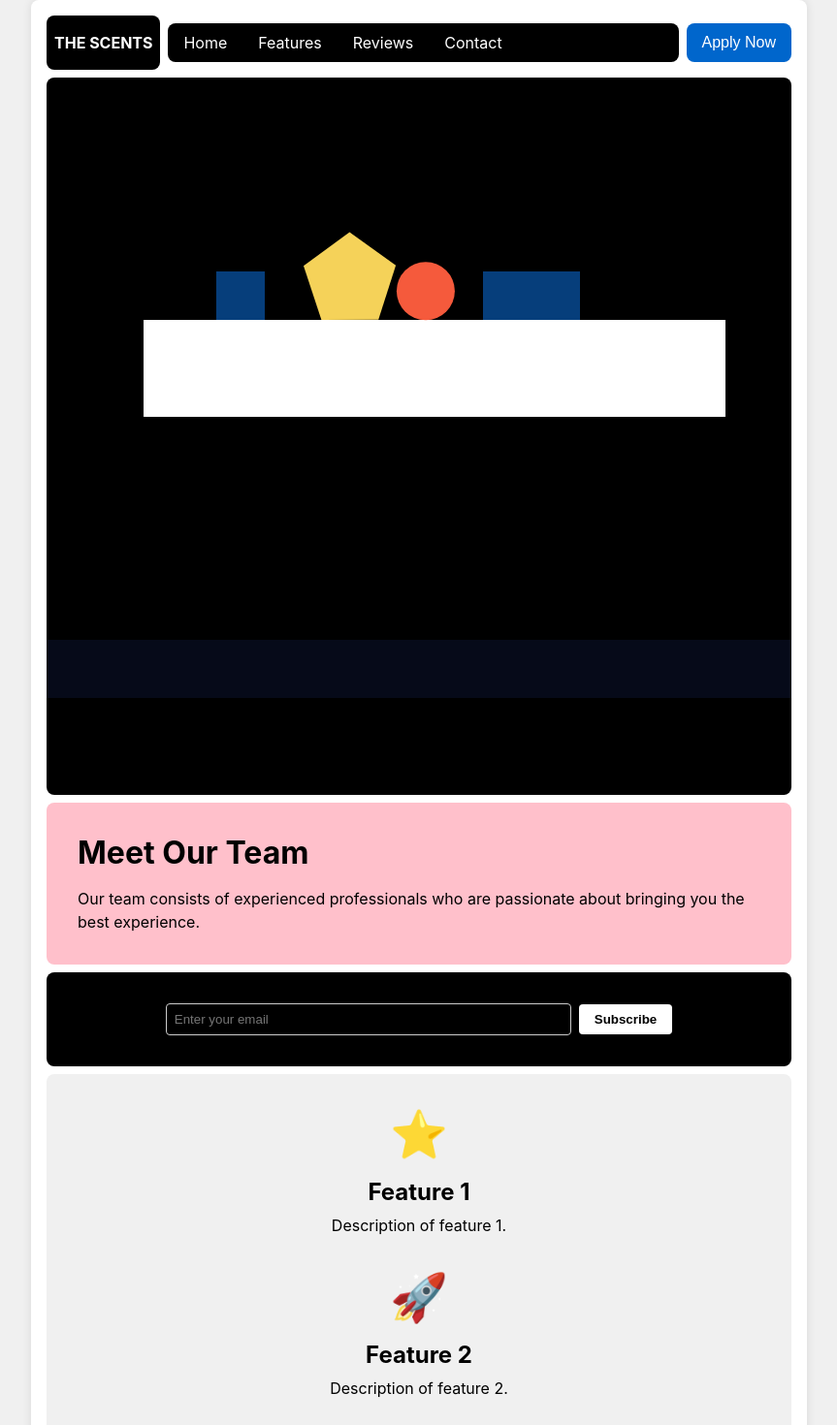
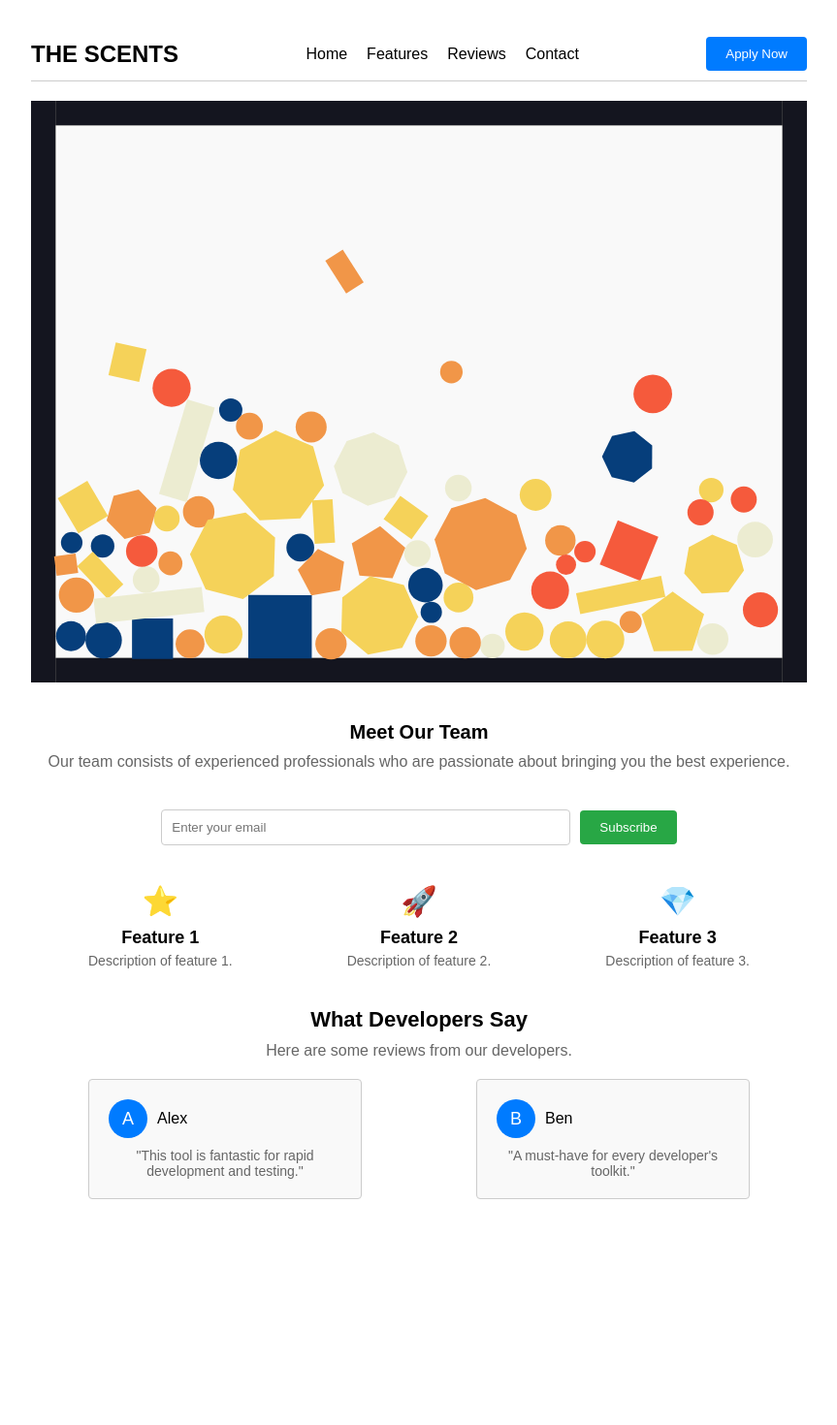
Before and after one commit to bigmacfive/LandingPage, a React (Create React App) app: page / in a window 1280 px wide. Shown: the top 1470 px of the page at 97% size, without its empty margins (208-1071 px from the left). After the commit the page ends 1265 px from the top, so only its background shows below. Built offline with nearby package versions, Linux system fonts and the light colour scheme.

Commit message:
make fluent

```diff
--- a/src/LandingPage.js
+++ b/src/LandingPage.js
@@ -1,69 +1,111 @@
-import React, { useState, useEffect, useRef } from 'react';
+import React, { useEffect, useRef } from 'react';
 import Matter from 'matter-js';
-import './index.css'; // CSS 파일 임포트
+import './index.css'; // 스타일 파일 임포트
 
 const LandingPage = () => {
-  const [isMobile, setIsMobile] = useState(window.innerWidth <= 500);
-  const [fontSize, setFontSize] = useState(16);
-  const [email, setEmail] = useState('');
   const sceneRef = useRef(null);
-  const engineRef = useRef(null);
-
-  useEffect(() => {
-    const handleResize = () => {
-      setIsMobile(window.innerWidth <= 500);
-      setFontSize(Math.max(12, Math.min(16, window.innerWidth / 50)));
-    };
-
-    window.addEventListener('resize', handleResize);
-    handleResize();
-    return () => window.removeEventListener('resize', handleResize);
-  }, []);
 
   useEffect(() => {
     const Engine = Matter.Engine,
           Render = Matter.Render,
           Runner = Matter.Runner,
-          Bodies = Matter.Bodies,
+          Body = Matter.Body,
+          Events = Matter.Events,
           Composite = Matter.Composite,
+          Composites = Matter.Composites,
+          Common = Matter.Common,
+          MouseConstraint = Matter.MouseConstraint,
           Mouse = Matter.Mouse,
-          MouseConstraint = Matter.MouseConstraint;
+          Bodies = Matter.Bodies;
 
-    engineRef.current = Engine.create();
+    // create engine
+    const engine = Engine.create(),
+          world = engine.world;
+
+    // create renderer
     const render = Render.create({
       element: sceneRef.current,
-      engine: engineRef.current,
+      engine: engine,
       options: {
-        width: sceneRef.current.clientWidth,
-        height: sceneRef.current.clientHeight,
-        wireframes: false,
-        background: 'black'
+        width: 800,
+        height: 600,
+        background: 'transparent',
+        wireframes: false
       }
     });
 
-    const ground = Bodies.rectangle(400, 610, 810, 60, { isStatic: true, render: { fillStyle: '#060a19' } });
-    const text = Bodies.rectangle(400, 300, 600, 100, {
-      isStatic: true,
-      render: {
-        fillStyle: 'white',
-        text: {
-          content: 'THE SCENTS',
-          color: 'white',
-          size: 80,
-          family: "'IBM Plex Mono', monospace"
+    Render.run(render);
+
+    // create runner
+    const runner = Runner.create();
+    Runner.run(runner, engine);
+
+    // add boundaries
+    Composite.add(world, [
+      Bodies.rectangle(400, 0, 800, 50, { isStatic: true }),
+      Bodies.rectangle(400, 600, 800, 50, { isStatic: true }),
+      Bodies.rectangle(800, 300, 50, 600, { isStatic: true }),
+      Bodies.rectangle(0, 300, 50, 600, { isStatic: true })
+    ]);
+
+    const explosion = function(engine, delta) {
+      const timeScale = (1000 / 60) / delta;
+      const bodies = Composite.allBodies(engine.world);
+
+      for (let i = 0; i < bodies.length; i++) {
+        const body = bodies[i];
+
+        if (!body.isStatic && body.position.y >= 500) {
+          const forceMagnitude = (0.05 * body.mass) * timeScale;
+
+          Body.applyForce(body, body.position, {
+            x: (forceMagnitude + Common.random() * forceMagnitude) * Common.choose([1, -1]),
+            y: -forceMagnitude + Common.random() * -forceMagnitude
+          });
         }
+      }
+    };
+
+    let timeScaleTarget = 1,
+        lastTime = Common.now();
+
+    Events.on(engine, 'afterUpdate', function(event) {
+      const timeScale = (event.delta || (1000 / 60)) / 1000;
+
+      engine.timing.timeScale += (timeScaleTarget - engine.timing.timeScale) * 12 * timeScale;
+
+      if (Common.now() - lastTime >= 2000) {
+        timeScaleTarget = timeScaleTarget < 1 ? 1 : 0;
+        explosion(engine, event.delta);
+        lastTime = Common.now();
       }
     });
 
-    const pentagon = Bodies.polygon(300, 100, 5, 50);
-    const rectangle = Bodies.rectangle(500, 100, 100, 50);
-    const circle = Bodies.circle(400, 100, 30);
-    const square = Bodies.rectangle(200, 100, 50, 50);
+    const bodyOptions = {
+      frictionAir: 0,
+      friction: 0.0001,
+      restitution: 0.8
+    };
 
-    Composite.add(engineRef.current.world, [ground, text, pentagon, rectangle, circle, square]);
+    Composite.add(world, Composites.stack(20, 100, 15, 3, 20, 40, function(x, y) {
+      return Bodies.circle(x, y, Common.random(10, 20), bodyOptions);
+    }));
 
-    const mouse = Mouse.create(render.canvas);
-    const mouseConstraint = MouseConstraint.create(engineRef.current, {
+    Composite.add(world, Composites.stack(50, 50, 8, 3, 0, 0, function(x, y) {
+      switch (Math.round(Common.random(0, 1))) {
+        case 0:
+          if (Common.random() < 0.8) {
+            return Bodies.rectangle(x, y, Common.random(20, 50), Common.random(20, 50), bodyOptions);
+          } else {
+            return Bodies.rectangle(x, y, Common.random(80, 120), Common.random(20, 30), bodyOptions);
+          }
+        case 1:
+          return Bodies.polygon(x, y, Math.round(Common.random(4, 8)), Common.random(20, 50), bodyOptions);
+      }
+    }));
+
+    const mouse = Mouse.create(render.canvas),
+          mouseConstraint = MouseConstraint.create(engine, {
             mouse: mouse,
             constraint: {
               stiffness: 0.2,
@@ -73,262 +115,98 @@ const LandingPage = () => {
             }
           });
 
-    Composite.add(engineRef.current.world, mouseConstraint);
+    Composite.add(world, mouseConstraint);
+
     render.mouse = mouse;
 
-    Matter.Runner.run(engineRef.current);
-    Render.run(render);
+    Render.lookAt(render, {
+      min: { x: 0, y: 0 },
+      max: { x: 800, y: 600 }
+    });
 
     return () => {
       Render.stop(render);
-      Engine.clear(engineRef.current);
+      Runner.stop(runner);
     };
   }, []);
 
-  const handleSubmit = (e) => {
-    e.preventDefault();
-    console.log('Email submitted:', email);
-    setEmail('');
-  };
-
-  const styles = {
-    header: {
-      display: 'flex',
-      justifyContent: 'space-between',
-      alignItems: 'center',
-      backgroundColor: 'white',
-      gap: '0.5rem',
-    },
-    title: {
-      fontSize: `${fontSize}px`,
-      fontWeight: 'bold',
-      padding: '0.5rem',
-      backgroundColor: 'black',
-      color: 'white',
-      borderRadius: '8px',
-      height: '40px',
-      display: 'flex',
-      alignItems: 'center',
-      whiteSpace: 'nowrap',
-    },
-    nav: {
-      display: isMobile ? 'none' : 'flex',
-      alignItems: 'center',
-      backgroundColor: 'black',
-      color: 'white',
-      borderRadius: '8px',
-      height: '40px',
-      overflow: 'hidden',
-      flexGrow: 1,
-    },
-    navItem: {
-      padding: '0 1rem',
-      cursor: 'pointer',
-      height: '100%',
-      display: 'flex',
-      alignItems: 'center',
-    },
-    applyButton: {
-      padding: '0 1rem',
-      backgroundColor: '#0066cc',
-      color: 'white',
-      border: 'none',
-      cursor: 'pointer',
-      borderRadius: '8px',
-      height: '40px',
-      fontSize: `${fontSize}px`,
-      whiteSpace: 'nowrap',
-    },
-    main: {
-      height: 'calc(100vh - 60px)',
-      marginTop: '0.5rem',
-      borderRadius: '8px',
-      overflow: 'hidden',
-    },
-    teamIntro: {
-      backgroundColor: '#FFC0CB',
-      padding: '2rem',
-      marginTop: '0.5rem',
-      borderRadius: '8px',
-    },
-    teamTitle: {
-      fontSize: '2rem',
-      fontWeight: 'bold',
-      marginBottom: '1rem',
-    },
-    teamDescription: {
-      fontSize: '1rem',
-      lineHeight: '1.5',
-    },
-    emailForm: {
-      backgroundColor: 'black',
-      color: 'white',
-      padding: '2rem',
-      marginTop: '0.5rem',
-      borderRadius: '8px',
-      textAlign: 'center',
-    },
-    emailInput: {
-      width: '100%',
-      maxWidth: '400px',
-      padding: '0.5rem',
-      marginRight: '0.5rem',
-      borderRadius: '4px',
-      border: '1px solid #ccc',
-      backgroundColor: 'black',
-      color: 'white',
-    },
-    emailButton: {
-      padding: '0.5rem 1rem',
-      backgroundColor: 'white',
-      color: 'black',
-      border: 'none',
-      borderRadius: '4px',
-      cursor: 'pointer',
-      fontWeight: 'bold',
-    },
-    featuresSection: {
-      backgroundColor: '#f0f0f0',
-      padding: '2rem',
-      marginTop: '0.5rem',
-      borderRadius: '8px',
-    },
-    feature: {
-      marginBottom: '2rem',
-      textAlign: 'center',
-    },
-    featureIcon: {
-      fontSize: '3rem',
-      marginBottom: '1rem',
-    },
-    featureTitle: {
-      fontSize: '1.5rem',
-      fontWeight: 'bold',
-      marginBottom: '0.5rem',
-    },
-    featureDescription: {
-      fontSize: '1rem',
-      lineHeight: '1.5',
-    },
-    developerReviews: {
-      backgroundColor: 'black',
-      color: 'white',
-      padding: '2rem',
-      marginTop: '0.5rem',
-      borderRadius: '8px',
-      textAlign: 'center',
-    },
-    reviewsTitle: {
-      fontSize: '2.5rem',
-      marginBottom: '1rem',
-    },
-    reviewsSubtitle: {
-      fontSize: '1rem',
-      marginBottom: '2rem',
-    },
-    reviewsGrid: {
-      display: 'grid',
-      gridTemplateColumns: 'repeat(auto-fit, minmax(250px, 1fr))',
-      gap: '1rem',
-    },
-    reviewCard: {
-      backgroundColor: 'white',
-      color: 'black',
-      borderRadius: '8px',
-      padding: '1rem',
-      textAlign: 'left',
-    },
-    reviewProfile: {
-      display: 'flex',
-      alignItems: 'center',
-      marginBottom: '1rem',
-    },
-    reviewAvatar: {
-      width: '50px',
-      height: '50px',
-      borderRadius: '50%',
-      marginRight: '1rem',
-      backgroundColor: '#ccc',
-      display: 'flex',
-      alignItems: 'center',
-      justifyContent: 'center',
-      fontSize: '1.5rem',
-      color: '#333',
-    },
-    reviewText: {
-      fontSize: '1rem',
-      lineHeight: '1.5',
-    },
-  };
-
   return (
     <div className="container">
-      <div style={styles.header}>
-        <div style={styles.title}>THE SCENTS</div>
-        <nav style={styles.nav}>
-          <div style={styles.navItem}>Home</div>
-          <div style={styles.navItem}>Features</div>
-          <div style={styles.navItem}>Reviews</div>
-          <div style={styles.navItem}>Contact</div>
+      {/* 상단 헤더 */}
+      <div className="header">
+        <div className="title">THE SCENTS</div>
+        <nav className="nav">
+          <div className="nav-item">Home</div>
+          <div className="nav-item">Features</div>
+          <div className="nav-item">Reviews</div>
+          <div className="nav-item">Contact</div>
         </nav>
-        <button style={styles.applyButton}>Apply Now</button>
+        <button className="apply-button">Apply Now</button>
       </div>
-      <div style={styles.main} ref={sceneRef}></div>
-      <div style={styles.teamIntro}>
-        <div style={styles.teamTitle}>Meet Our Team</div>
-        <div style={styles.teamDescription}>
+
+      {/* 애니메이션 영역 */}
+      <div className="main" ref={sceneRef} style={{ position: 'relative', zIndex: -1 }}></div>
+
+      {/* 팀 소개 섹션 */}
+      <div className="team-intro">
+        <div className="team-title">Meet Our Team</div>
+        <div className="team-description">
           Our team consists of experienced professionals who are passionate about bringing you the best experience.
         </div>
       </div>
-      <div style={styles.emailForm}>
-        <form onSubmit={handleSubmit}>
+
+      {/* 이메일 구독 섹션 */}
+      <div className="email-form">
+        <form onSubmit={(e) => e.preventDefault()}>
           <input
             type="email"
             placeholder="Enter your email"
-            value={email}
-            onChange={(e) => setEmail(e.target.value)}
-            style={styles.emailInput}
+            style={{ width: '100%', maxWidth: '400px' }}
             required
           />
-          <button type="submit" style={styles.emailButton}>Subscribe</button>
+          <button type="submit">Subscribe</button>
         </form>
       </div>
-      <div style={styles.featuresSection}>
-        <div style={styles.feature}>
-          <div style={styles.featureIcon}>⭐</div>
-          <div style={styles.featureTitle}>Feature 1</div>
-          <div style={styles.featureDescription}>Description of feature 1.</div>
+
+      {/* 기능 섹션 */}
+      <div className="features-section">
+        <div className="feature">
+          <div className="feature-icon">⭐</div>
+          <div className="feature-title">Feature 1</div>
+          <div className="feature-description">Description of feature 1.</div>
         </div>
-        <div style={styles.feature}>
-          <div style={styles.featureIcon}>🚀</div>
-          <div style={styles.featureTitle}>Feature 2</div>
-          <div style={styles.featureDescription}>Description of feature 2.</div>
+        <div className="feature">
+          <div className="feature-icon">🚀</div>
+          <div className="feature-title">Feature 2</div>
+          <div className="feature-description">Description of feature 2.</div>
         </div>
-        <div style={styles.feature}>
-          <div style={styles.featureIcon}>💎</div>
-          <div style={styles.featureTitle}>Feature 3</div>
-          <div style={styles.featureDescription}>Description of feature 3.</div>
+        <div className="feature">
+          <div className="feature-icon">💎</div>
+          <div className="feature-title">Feature 3</div>
+          <div className="feature-description">Description of feature 3.</div>
         </div>
       </div>
-      <div style={styles.developerReviews}>
-        <div style={styles.reviewsTitle}>What Developers Say</div>
-        <div style={styles.reviewsSubtitle}>Here are some reviews from our developers.</div>
-        <div style={styles.reviewsGrid}>
-          <div style={styles.reviewCard}>
-            <div style={styles.reviewProfile}>
-              <div style={styles.reviewAvatar}>A</div>
+
+      {/* 개발자 리뷰 섹션 */}
+      <div className="developer-reviews">
+        <div className="reviews-title">What Developers Say</div>
+        <div className="reviews-subtitle">Here are some reviews from our developers.</div>
+        <div className="reviews-grid">
+          <div className="review-card">
+            <div className="review-profile">
+              <div className="review-avatar">A</div>
               <div>Alex</div>
             </div>
-            <div style={styles.reviewText}>
+            <div className="review-text">
               "This tool is fantastic for rapid development and testing."
             </div>
           </div>
-          <div style={styles.reviewCard}>
-            <div style={styles.reviewProfile}>
-              <div style={styles.reviewAvatar}>B</div>
+          <div className="review-card">
+            <div className="review-profile">
+              <div className="review-avatar">B</div>
               <div>Ben</div>
             </div>
-            <div style={styles.reviewText}>
+            <div className="review-text">
               "A must-have for every developer's toolkit."
             </div>
           </div>
--- a/src/index.css
+++ b/src/index.css
@@ -1,20 +1,186 @@
-/* src/index.css */
-body {
-    margin: 0;
-    font-family: -apple-system, BlinkMacSystemFont, "Segoe UI", Roboto, "Helvetica Neue", Arial, sans-serif;
-    display: flex;
-    justify-content: center; /* 화면 중앙에 컨텐츠를 배치 */
-    align-items: center; /* 화면 중앙에 컨텐츠를 배치 */
-    min-height: 100vh; /* 최소 높이를 화면 전체로 설정 */
-    background-color: #f0f0f0; /* 배경 색상 설정 */
+/* 전체 컨테이너 */
+.container {
+    width: 100%;
+    max-width: 800px;
+    margin: 0 auto;
+    padding: 20px;
+    font-family: 'Arial', sans-serif;
   }
 
-  .container {
-    max-width: 800px;
-    width: 100%; /* 너비를 100%로 설정하되 최대 800px */
-    padding: 1rem;
-    box-sizing: border-box; /* 패딩과 테두리를 포함하여 전체 너비를 계산 */
-    background-color: white;
-    border-radius: 8px; /* 옵션: 배경을 둥글게 설정 */
-    box-shadow: 0 0 10px rgba(0, 0, 0, 0.1); /* 옵션: 배경에 그림자 추가 */
+  /* 상단 헤더 */
+  .header {
+    display: flex;
+    justify-content: space-between;
+    align-items: center;
+    padding: 10px 0;
+    border-bottom: 1px solid #ccc;
   }
+
+  .title {
+    font-size: 24px;
+    font-weight: bold;
+  }
+
+  .nav {
+    display: flex;
+    gap: 20px;
+  }
+
+  .nav-item {
+    cursor: pointer;
+    font-size: 16px;
+    transition: color 0.3s;
+  }
+
+  .nav-item:hover {
+    color: #007BFF;
+  }
+
+  .apply-button {
+    padding: 10px 20px;
+    background-color: #007BFF;
+    color: white;
+    border: none;
+    border-radius: 4px;
+    cursor: pointer;
+    transition: background-color 0.3s;
+  }
+
+  .apply-button:hover {
+    background-color: #0056b3;
+  }
+
+  /* 애니메이션 메인 영역 */
+  .main {
+    width: 100%;
+    height: 600px;
+    position: relative;
+    margin-top: 20px;
+    background-color: #f9f9f9;
+  }
+
+  /* 팀 소개 섹션 */
+  .team-intro {
+    text-align: center;
+    margin-top: 40px;
+  }
+
+  .team-title {
+    font-size: 20px;
+    font-weight: bold;
+  }
+
+  .team-description {
+    margin-top: 10px;
+    font-size: 16px;
+    color: #666;
+  }
+
+  /* 이메일 구독 폼 */
+  .email-form {
+    text-align: center;
+    margin-top: 40px;
+  }
+
+  .email-form input {
+    padding: 10px;
+    margin-right: 10px;
+    border: 1px solid #ccc;
+    border-radius: 4px;
+  }
+
+  .email-form button {
+    padding: 10px 20px;
+    background-color: #28a745;
+    color: white;
+    border: none;
+    border-radius: 4px;
+    cursor: pointer;
+    transition: background-color 0.3s;
+  }
+
+  .email-form button:hover {
+    background-color: #218838;
+  }
+
+  /* 기능 섹션 */
+  .features-section {
+    display: flex;
+    justify-content: space-around;
+    margin-top: 40px;
+  }
+
+  .feature {
+    text-align: center;
+  }
+
+  .feature-icon {
+    font-size: 30px;
+    margin-bottom: 10px;
+  }
+
+  .feature-title {
+    font-size: 18px;
+    font-weight: bold;
+  }
+
+  .feature-description {
+    margin-top: 5px;
+    font-size: 14px;
+    color: #666;
+  }
+
+  /* 개발자 리뷰 섹션 */
+  .developer-reviews {
+    margin-top: 40px;
+    text-align: center;
+  }
+
+  .reviews-title {
+    font-size: 22px;
+    font-weight: bold;
+  }
+
+  .reviews-subtitle {
+    margin-top: 10px;
+    font-size: 16px;
+    color: #666;
+  }
+
+  .reviews-grid {
+    display: flex;
+    justify-content: space-around;
+    margin-top: 20px;
+  }
+
+  .review-card {
+    width: 30%;
+    padding: 20px;
+    border: 1px solid #ccc;
+    border-radius: 4px;
+    background-color: #f9f9f9;
+  }
+
+  .review-profile {
+    display: flex;
+    align-items: center;
+    margin-bottom: 10px;
+  }
+
+  .review-avatar {
+    width: 40px;
+    height: 40px;
+    background-color: #007BFF;
+    color: white;
+    border-radius: 50%;
+    display: flex;
+    align-items: center;
+    justify-content: center;
+    font-size: 18px;
+    margin-right: 10px;
+  }
+
+  .review-text {
+    font-size: 14px;
+    color: #666;
+  }
```
Lines whose indentation alone changed are shown as unchanged.
